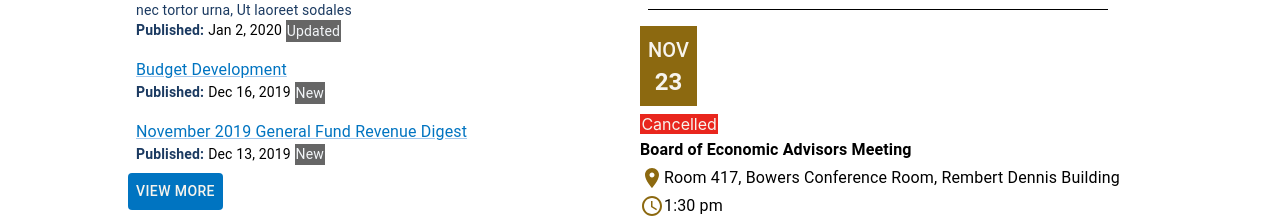
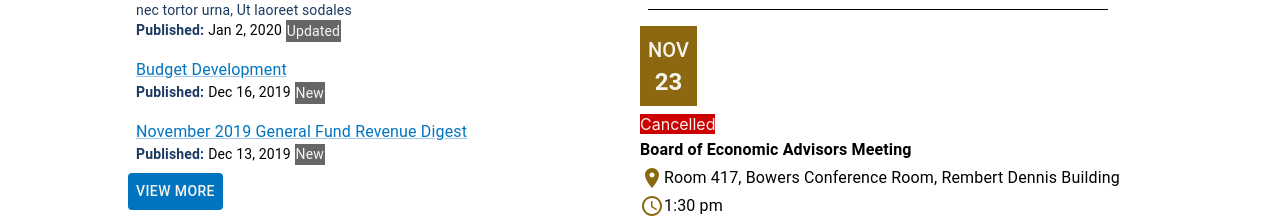
Before and after one commit to GymChem/PWW_Project, a React (Create React App) app: page / in a window 1280 px wide. Shown: the part 1274-1492 px from the top of the page. Built offline with nearby package versions, Linux system fonts and the light colour scheme.

Commit message:
fix contrast on cancelled event

```diff
--- a/src/components/EventsCalendar.jsx
+++ b/src/components/EventsCalendar.jsx
@@ -16,7 +16,7 @@ const EventsCalendar = (props) => {
     if (status === "Updated") {
       return "#D2B859";
     } else if (status === "Cancelled") {
-      return "#E9261D";
+      return "#CC0000";
     }
   };
   const textColorFunc = (status) => {
@@ -80,12 +80,13 @@ const EventsCalendar = (props) => {
                     <Grid item>
                       <Grid container direction="column" spacing={0.5}>
                         {event.updateStatus && (
-                          <Grid item width="17%">
+                          <Grid item>
                             <Box
                               sx={{
                                 backgroundColor: boxColorFunc(
                                   event.updateStatus
                                 ),
+                                width: "fit-content",
                                 color: textColorFunc(event.updateStatus),
                                 align: "left",
                               }}
```
